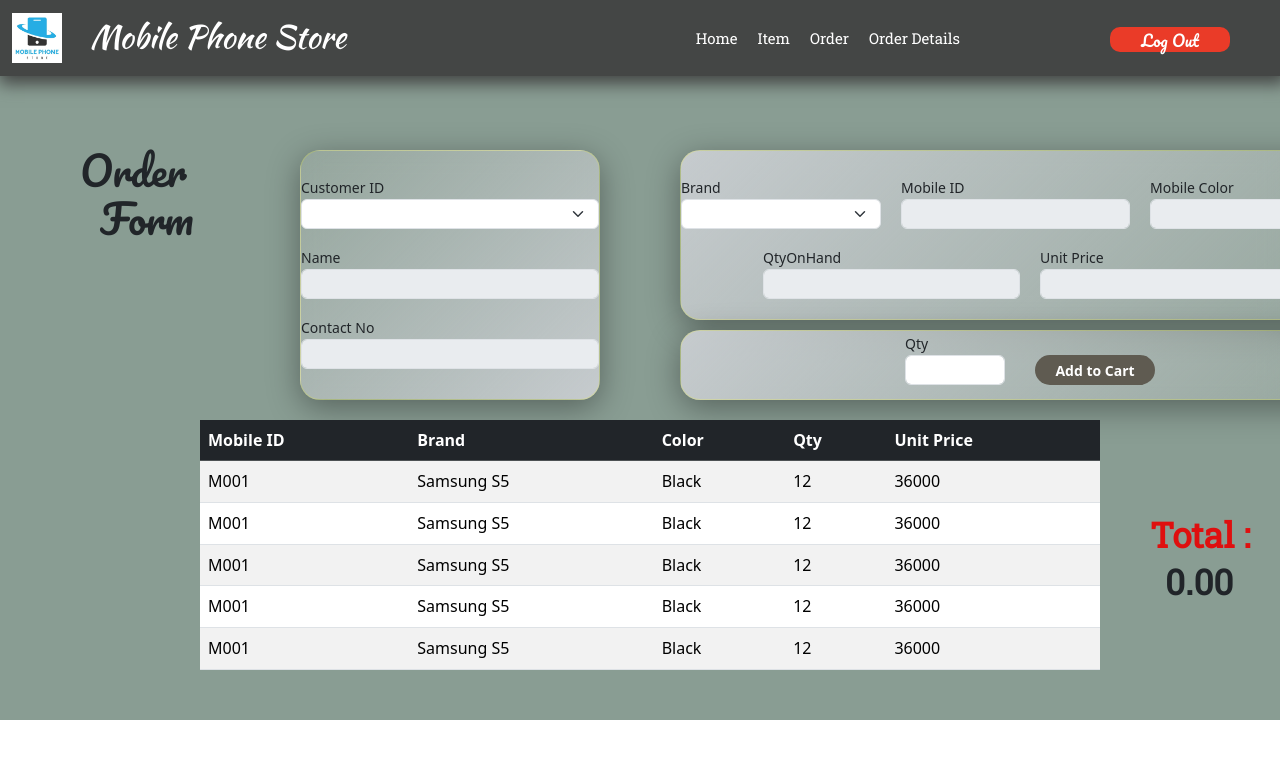
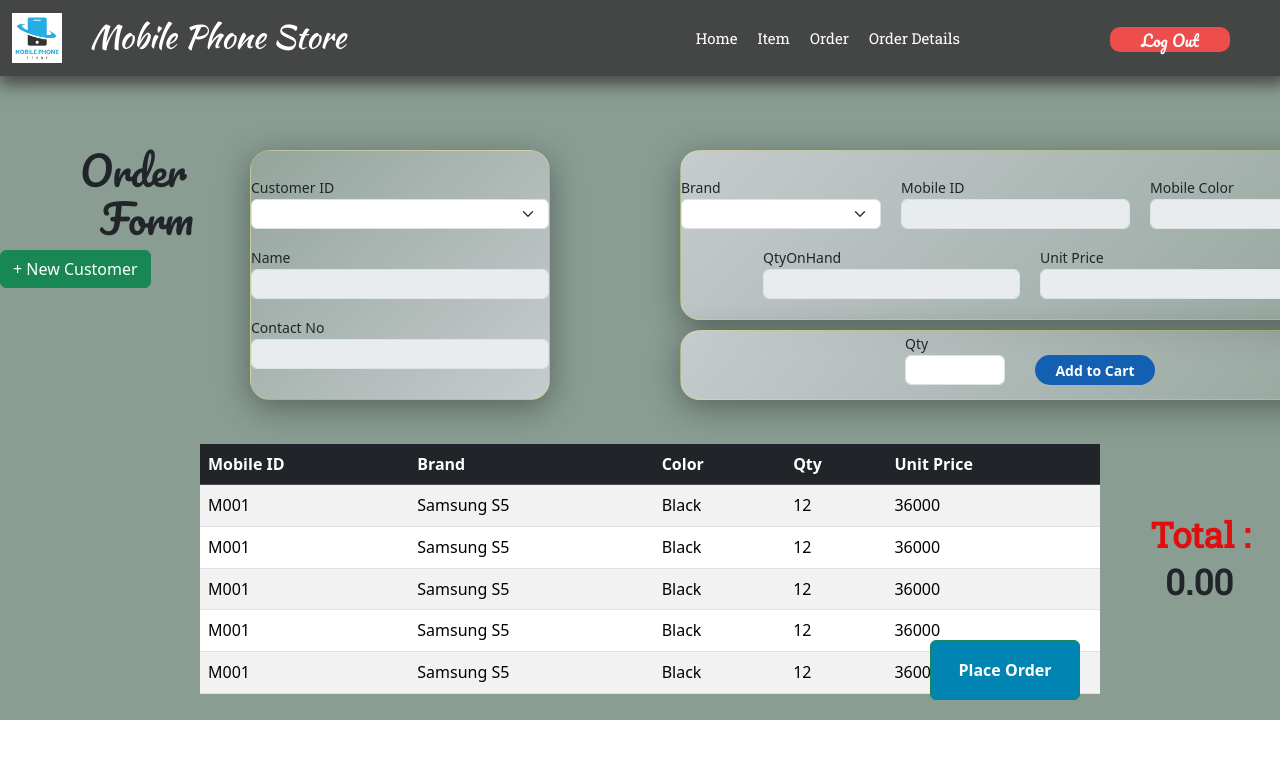
Before and after one commit to VihangaIndeewara/Mobile-Phone-Store, a React (Create React App) app in the folder frontend/: page / in a window 1280 px wide. Shown: the top 758 px of the page. Built offline with nearby package versions, Linux system fonts and the light colour scheme.

Commit message:
Updated contrnt

```diff
--- a/frontend/src/App.js
+++ b/frontend/src/App.js
@@ -1,6 +1,7 @@
 import logo from './logo.svg';
 import './App.css';
 import 'bootstrap/dist/css/bootstrap.css';
+import 'bootstrap/dist/js/bootstrap.js';
 import { Header } from './components/header/Header';
 import { Login } from './components/pages/login/Login';
 import { Footer } from './components/footer/Footer';
--- a/frontend/src/components/header/Header.css
+++ b/frontend/src/components/header/Header.css
@@ -12,7 +12,7 @@
 }
 
 .btnLogout{
-    background-color: #EA3B28;
+    background-color: #ED4E4C;
     border: none;
     width: 120px;
     height: 25px;
--- a/frontend/src/components/pages/order/Order.css
+++ b/frontend/src/components/pages/order/Order.css
@@ -8,7 +8,7 @@
     height: 250px;
     position: absolute;
     top: 150px;
-    left: 300px;
+    left: 250px;
     padding: 0px;
 
 
@@ -65,7 +65,7 @@
 }
 
 #btnAddToCart{
-    background-color: #5f5b51;
+    background-color: #135FB2;
     color: white;
    border-radius: 20px;
     width: 120px;
@@ -127,5 +127,18 @@
     display: inline-block;
     margin-left: 15px;
     width: 250px;
+}
 
+#btnPlaceOrder{
+    bottom: 100px;
+    position: absolute;
+    right: 200px;
+    height: 60px;
+    width: 150px;
+    background-color: #0085B2;
+    font-weight: bold;
 }
+
+#btnPlaceOrder:hover{
+    background-color: #406287;
+}
--- a/frontend/src/components/pages/order/Order.jsx
+++ b/frontend/src/components/pages/order/Order.jsx
@@ -47,6 +47,9 @@ export const Order=()=>{
                     </div>
             </form>
 
+            <button id="btnNewCustomer" type="button" class="btn btn-success"> + New Customer</button>
+
+
             <form id="itemSelectForm">
                 <br />
                 <div className="divFirst">
@@ -92,8 +95,9 @@ export const Order=()=>{
                  </div>
             </form>
 
+            <div id="cartTableDiv">
+            <br />
 
-            <div id="cartTableDiv">
                 <table class="table table-striped" id="cartItemTable">
                     <thead >
                         <tr class="table-dark">
@@ -153,6 +157,14 @@ export const Order=()=>{
                 <label id="totLable">Total : </label>
                 <h1 id="totAmount">0.00</h1>
             </div>
+
+
+            <button id="btnPlaceOrder" type="button" class="btn btn-success">Place Order</button>
+
+
+
+
+
         </div>
     )
 }
```
